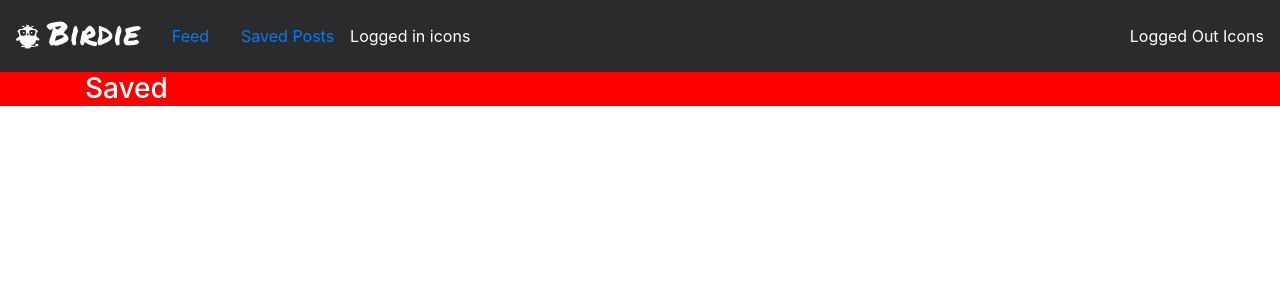
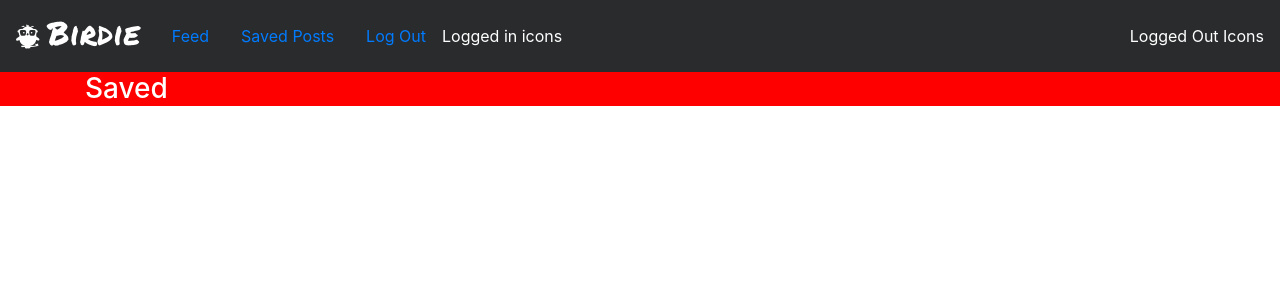
Before and after one commit to josipcodes/birdie, a React (Create React App) app in the folder frontend/: page /saved in a window 1280 px wide. Shown: the top 300 px of the page. Built offline with nearby package versions, Linux system fonts and the light colour scheme; no server answers.

Commit message:
Create custom user context, update related files

```diff
--- a/frontend/src/App.js
+++ b/frontend/src/App.js
@@ -4,30 +4,33 @@ import Container from "react-bootstrap/Container";
 import { Route } from "react-router-dom";
 import LogInForm from "./pages/auth/LogInForm";
 import "./api/axiosDefaults";
-import { createContext, useEffect, useState } from "react";
-import axios from "axios";
+import { useCurrentUser } from "./contexts/CurrentUserContext";
+// import { createContext, useEffect, useState } from "react";
+// import axios from "axios";
 
-export const CurrentUserContext = createContext();
-export const SetCurrentUserContext = createContext();
+// export const CurrentUserContext = createContext();
+// export const SetCurrentUserContext = createContext();
 
 function App() {
-  const [currentUser, setCurrentUser] = useState(null);
+  const currentUser = useCurrentUser();
+  console.log(currentUser)
+  // const [currentUser, setCurrentUser] = useState(null);
 
-  const handleMount = async () => {
-    try {
-      const { data } = await axios.get("/dj-rest-auth/user/");
-    } catch (err) {
-      console.log(err);
-    }
-  };
+  // const handleMount = async () => {
+  //   try {
+  //     const { data } = await axios.get("/dj-rest-auth/user/");
+  //   } catch (err) {
+  //     console.log(err);
+  //   }
+  // };
 
-  useEffect(() => {
-    handleMount();
-  }, []);
+  // useEffect(() => {
+  //   handleMount();
+  // }, []);
 
   return (
-    <CurrentUserContext.Provider value={currentUser}>
-      <SetCurrentUserContext.Provider value={setCurrentUser}>
+    // <CurrentUserContext.Provider value={currentUser}>
+    //   <SetCurrentUserContext.Provider value={setCurrentUser}>
         <div className={styles.App}>
           <NavBar />
           <Container>
@@ -38,8 +41,8 @@ function App() {
             <Route exact path="/saved" render={() => <h3>Saved</h3>} />
           </Container>
         </div>
-      </SetCurrentUserContext.Provider>
-    </CurrentUserContext.Provider>
+    //   </SetCurrentUserContext.Provider>
+    // </CurrentUserContext.Provider>
   );
 }
 
--- a/frontend/src/components/NavBar.js
+++ b/frontend/src/components/NavBar.js
@@ -1,27 +1,43 @@
-import React from "react";
+// import React, { useContext } from "react";
 import Navbar from "react-bootstrap/Navbar";
 import Nav from "react-bootstrap/Nav";
 import styles from "../styles/NavBar.module.css";
-import { SetCurrentUserContext } from "../App";
+import axios from "axios";
+// import { CurrentUserContext } from "../App";
+import { useCurrentUser, useSetCurrentUser } from "../contexts/CurrentUserContext";
 
 
 
 const NavBar = () => {
-  const currentUser = SetCurrentUserContext
+  const currentUser = useCurrentUser();
+  const setCurrentUser = useSetCurrentUser();
+
+  const handleLogOut = async () => {
+    try {
+      console.log("user", currentUser)
+      await axios.post("/dj-rest-auth/logout/");
+      setCurrentUser(null)
+      console.log("user", currentUser)
+    } catch (err) {
+      console.log(err);
+    }
+  };
 
   const IconsLoggedIn = (
     <>
       <Nav.Link href="#features">Feed</Nav.Link>
       <Nav.Link href="#pricing">Saved Posts</Nav.Link>
+      <Nav.Link to="/" onClick={handleLogOut}>Log Out</Nav.Link>
     </>
   );
 
   const IconsLoggedOut = (
     <>
-      <Nav.Link href="#deets">Log In</Nav.Link>
+      <Nav.Link to="/login">Log In</Nav.Link>
       <Nav.Link href="#memes">Register</Nav.Link>
     </>
   );
+
 
   return (
     // copied and modified
@@ -33,9 +49,11 @@ const NavBar = () => {
       </Navbar.Brand>
       <Navbar.Toggle aria-controls="responsive-navbar-nav" className="navbar-dark" id={styles.Toggle} />
       <Navbar.Collapse id="responsive-navbar-nav">
-      { currentUser && IconsLoggedIn}
+        {/* something is wrong here */}
+      { !currentUser && IconsLoggedIn}
         <Nav className="mr-auto">Logged in icons</Nav>
-        { !currentUser && IconsLoggedOut}
+        {/* something is wrong here */}
+        { currentUser && IconsLoggedOut}
         <Nav>Logged Out Icons</Nav>
       </Navbar.Collapse>
     </Navbar>
--- /dev/null
+++ b/frontend/src/contexts/CurrentUserContext.js
@@ -0,0 +1,33 @@
+import { createContext, useContext, useEffect, useState } from "react";
+import axios from "axios";
+
+export const CurrentUserContext = createContext();
+export const SetCurrentUserContext = createContext();
+
+export const useCurrentUser = () => useContext(CurrentUserContext)
+export const useSetCurrentUser = () => useContext(SetCurrentUserContext)
+
+export const CurrentUserProvider = ({ children }) => {
+  const [currentUser, setCurrentUser] = useState(null);
+
+  const handleMount = async () => {
+    try {
+      const { data } = await axios.get("/dj-rest-auth/user/");
+      console.log("data", data)
+    } catch (err) {
+      console.log(err);
+    }
+  };
+
+  useEffect(() => {
+    handleMount();
+  }, []);
+
+  return (
+    <CurrentUserContext.Provider value={currentUser}>
+    <SetCurrentUserContext.Provider value={setCurrentUser}>
+        {children}
+    </SetCurrentUserContext.Provider>
+    </CurrentUserContext.Provider>
+  )
+};
--- a/frontend/src/index.js
+++ b/frontend/src/index.js
@@ -4,11 +4,14 @@ import "./index.css";
 import App from "./App";
 import reportWebVitals from "./reportWebVitals";
 import { BrowserRouter as Router } from "react-router-dom";
+import { CurrentUserProvider } from "./contexts/CurrentUserContext";
 
 ReactDOM.render(
   <React.StrictMode>
     <Router>
-      <App />
+      <CurrentUserProvider>
+        <App />
+      </CurrentUserProvider>
     </Router>
   </React.StrictMode>,
   document.getElementById("root")
--- a/frontend/src/pages/auth/LogInForm.js
+++ b/frontend/src/pages/auth/LogInForm.js
@@ -1,13 +1,15 @@
-import React, { useState, useContext } from "react";
+// import React, { useState, useContext } from "react";
+import React, { useState } from "react";
 import Form from "react-bootstrap/Form";
 import Button from "react-bootstrap/Button";
 import Alert from "react-bootstrap/Alert";
 import axios from "axios";
-import { SetCurrentUserContext } from "../../App";
+import { useSetCurrentUser } from "../../contexts/CurrentUserContext";
 import { useHistory } from "react-router-dom";
 
 const LogInForm = () => {
-  const setCurrentUser = useContext(SetCurrentUserContext);
+  // setting current user based off of CurrentUserContext
+  const setCurrentUser = useSetCurrentUser();
 
   const [logInData, setLogInData] = useState({
     username: "",
@@ -36,8 +38,6 @@ const LogInForm = () => {
       e.preventDefault();
       try {
         const { data } = await axios.post("/dj-rest-auth/login/", logInData);
-        // clg
-        console.log("token", data.token)
         setCurrentUser(data.user);
         // clg
         console.log(setCurrentUser)
```
